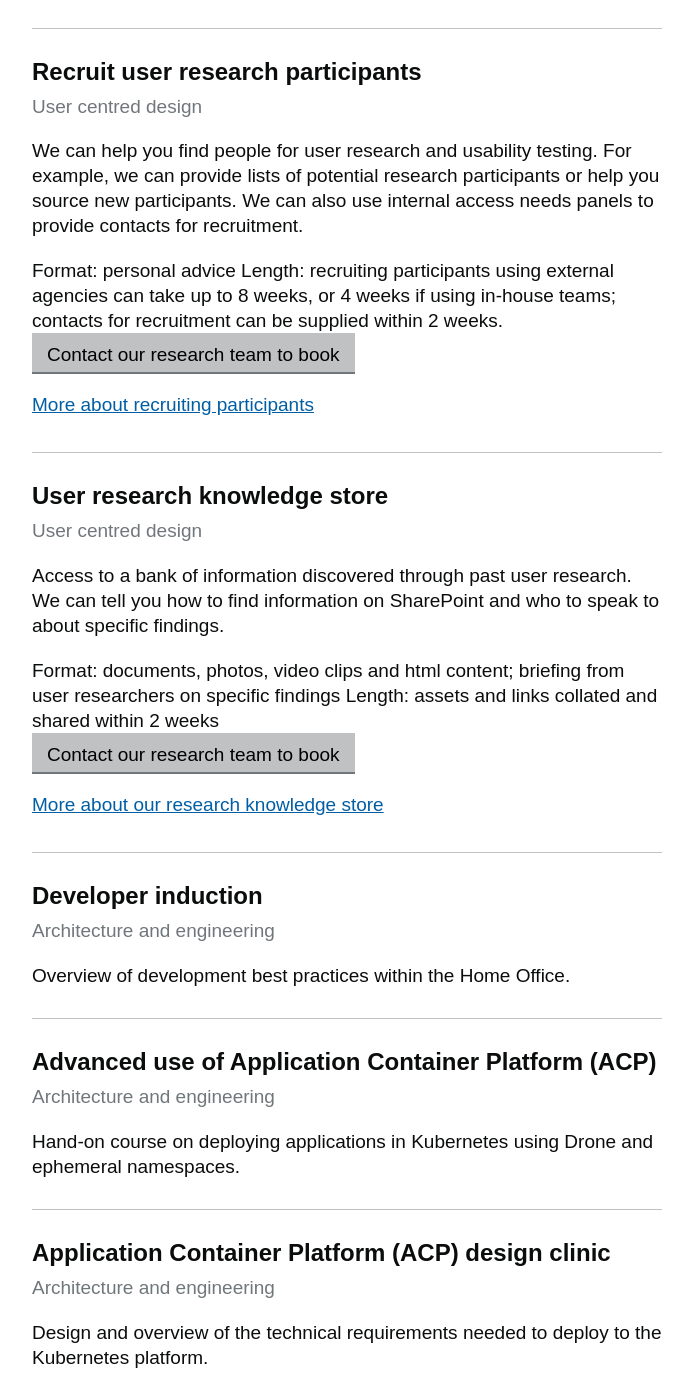
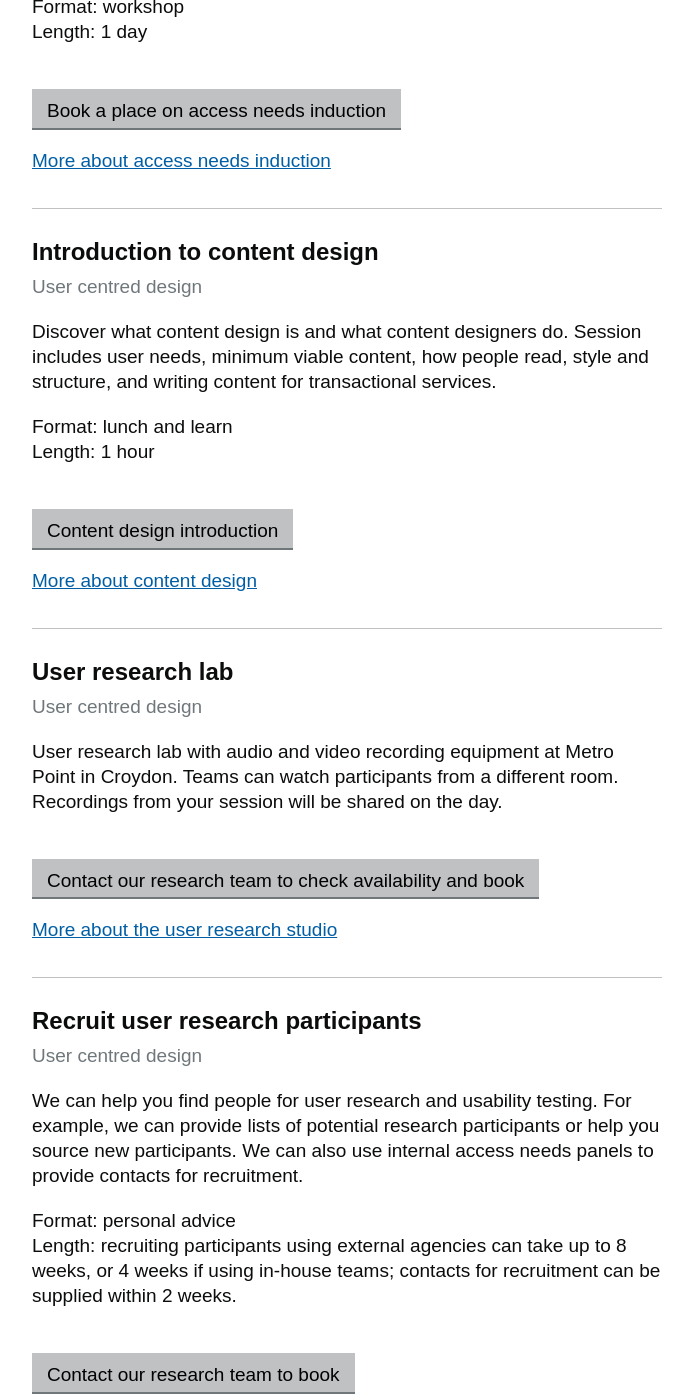
Before and after one commit to Abdul2/coe, a Jekyll site: the page built from index.md, in a window 1280 px wide and 1400 px high, scrolled down 5932 px. Shown: the whole window, without its empty margins (458-1151 px from the left). Built offline with Jekyll 4.4.1, drawn with Linux system fonts in a browser that asks for light colours; some of the changed text lies outside the part shown.

Commit message:
content: more...

```diff
--- a/index.md
+++ b/index.md
@@ -11,8 +11,8 @@ Digital Service Standard
 
 A rehearsal assessment to find weak areas in your service before its GDS assessment. Home Office assessors will give feedback on your presentation and write a report of findings and recommendations.
 
-Format: workshop
-Length: 0.5 day
+<p>Format: workshop<br>
+Length: 0.5 day</p>
 <br>
 <div class="button-secondary"><a href="mailto:CentreOfExcellenceCentral@digital.homeoffice.gov.uk?subject=Book%20an%20assessment%20rehearsal">Book an assessment rehearsal</a></div>
 
@@ -46,8 +46,8 @@ Digital Service Standard
 
 Discover where your service is against the Digital Service Standard. We’ll give you feedback at the end of the session, with advice on developing your service. Follow-up help and advice are also available.
 
-Format: workshop
-Length: 2 to 3 hours
+<p>Format: workshop<br>
+Length: 2 to 3 hours</p>
 <br>
 <div class="button-secondary"><a href="mailto:CentreOfExcellenceCentral@digital.homeoffice.gov.uk?subject=Book%20a%20analysis/healthcheck">Book a service health check</a></div>
 
@@ -78,8 +78,8 @@ Digital Service Standard
 
 An overview of the GDS Digital Service Standard. We’ll explain the 18 criteria and show you how to apply them to your service.
 
-Format: lunch and learn
-Length: 1 hour
+<p>Format: lunch and learn<br>
+Length: 1 hour</p>
 <br>
 <div class="button-secondary"><a href="mailto:CentreOfExcellenceCentral@digital.homeoffice.gov.uk?subject=Book%20a%20standards%induction">Book an intro to standards</a></div>
 
@@ -112,8 +112,8 @@ Service design
 
 Analytics tools such as Google Analytics will be added to your service and you’ll receive training on understanding and using the data generated. For example, you’ll learn how to identify problems in your service or measure how it’s performing. You’ll also receive a written summary and report.
 
-Format: installation of analytics tools plus training session
-Length: 1 day for installation; 2 hours for training session
+<p>Format: installation of analytics tools plus training session<br>
+Length: 1 day for installation; 2 hours for training session</p>
 <br>
 <div class="button-secondary"><a href="mailto:CentreOfExcellenceCentral@digital.homeoffice.gov.uk?subject=Book%20a%20analytics%20consultancy">Book an analytics consultancy</a></div>
 
@@ -145,8 +145,8 @@ Digital Service Standard
 
 Guided team planning workshop. Session includes goal setting, agreeing ways of working, identifying risks and measuring success. You’ll receive a written summary and report. Ongoing support is also available.
 
-Format: workshop
-Length: 1 day
+<p>Format: workshop<br>
+Length: 1 day</p>
 <br>
 <div class="button-secondary"><a href="mailto:CentreOfExcellenceCentral@digital.homeoffice.gov.uk?subject=Book%20a%20planning%20workshop">Book a planning workshop</a></div>
 
@@ -180,8 +180,8 @@ User centred design
 
 Discover if your service meets points 12 and 13 of the Digital Service Standard. Review includes a detailed appraisal of content and interaction design, including styles and patterns.
 
-Format: written report
-Length: report sent within 1 week
+<p>Format: written report<br>
+Length: report sent within 1 week</p>
 <br>
 <div class="button-secondary"><a href="mailto:CentreOfExcellenceCentral@digital.homeoffice.gov.uk?subject=Book%20a%20design%20review">Book a design review</a></div>
 
@@ -213,8 +213,8 @@ User centred design
 
 An overview of user centred design for researchers and designers. Explores overlaps between the professions to ensure a consistent approach to work.
 
-Format: workshop
-Length: 4 hours
+<p>Format: workshop<br>
+Length: 4 hours</p>
 <br>
 <div class="button-secondary"><a href="mailto:CentreOfExcellenceCentral@digital.homeoffice.gov.uk?subject=Book%20a%20design%20review">Book a design review</a></div>
 
@@ -246,8 +246,8 @@ User centred design
 
 Content designers and subject matter experts pair up to write clear and accurate content. Session includes identifying user needs and best practice.
 
-Format: workshop
-Length: 4 hours
+<p>Format: workshop<br>
+Length: 4 hours</p>
 <br>
 <div class="button-secondary"><a href="mailto:CentreOfExcellenceCentral@digital.homeoffice.gov.uk?subject=Book%20a%20pair%20writing%20workshop">Book a pair writing workshop</a></div>
 
@@ -279,7 +279,7 @@ Digital Service Standard
 
 Advice on when to speak to GDS about your service and what to show them. For example, when and how to seek funding approval, support or an assessment.
 
-Format: personal advice
+<p>Format: personal advice</p>
 <br>
 <div class="button-secondary"><a href="mailto:CentreOfExcellenceCentral@digital.homeoffice.gov.uk?subject=Book%20engaging%20with%20GDS">Book engaging GDS</a></div>
 
@@ -310,7 +310,7 @@ Format: personal advice
 User centred design
 {: .meta }
 
-An online library of design patterns to create consistency between Home Office services and GDS designs.
+<p>An online library of design patterns to create consistency between Home Office services and GDS designs.</p>
 <br>
 <div class="button-secondary"><a href="https://home-office-digital-patterns.herokuapp.com/">Our design patterns</a></div>
 
@@ -342,8 +342,8 @@ User centred design
 
 Learn how to use the GDS prototyping kit to create services that are ready to test with users.
 
-Format: workshop
-Length: 2 hours
+<p>Format: workshop<br>
+Length: 2 hours</p>
 <br>
 <div class="button-secondary"><a href="mailto:CentreOfExcellenceCentral@digital.homeoffice.gov.uk?subject=Book%20prototype%20kit%20training">Book kit training</a></div>
 
@@ -407,8 +407,8 @@ Product management
 
 Improve reporting governance by learning how to measure value, estimate cost and track both through delivery.
 
-Format: workshop
-Length: 2 hours
+<p>Format: workshop<br>
+Length: 2 hours</p>
 <br>
 <div class="button-secondary"><a href="mailto:CentreOfExcellenceCentral@digital.homeoffice.gov.uk?subject=Book%20a%20measuring%20values%20workshop">Book a measuring values workshop</a></div>
 
@@ -437,8 +437,8 @@ Accessibility and inclusion
 
 Learn how to build services that meet a range of access needs and satisfy the Equality Act 2010. Workshops include an interactive session with a case study exercise.
 
-Format: workshop
-Length: 1 day
+<p>Format: workshop<br>
+Length: 1 day</p>
 <br>
 <div class="button-secondary"><a href="mailto:CentreOfExcellenceCentral@digital.homeoffice.gov.uk?subject=Place%20on%20access%20needs%20induction">Book a place on access needs induction</a></div>
 
@@ -464,8 +464,8 @@ User centred design
 
 Discover what content design is and what content designers do. Session includes user needs, minimum viable content, how people read, style and structure, and writing content for transactional services.
 
-Format: lunch and learn
-Length: 1 hour
+<p>Format: lunch and learn<br>
+Length: 1 hour</p>
 <br>
 <div class="button-secondary"><a href="mailto:CentreOfExcellenceCentral@digital.homeoffice.gov.uk?subject=Content%20design%20introduction">Content design introduction</a></div>
 
@@ -491,7 +491,7 @@ Length: 1 hour
 User centred design
 {: .meta }
 
-User research lab with audio and video recording equipment at Metro Point in Croydon. Teams can watch participants from a different room. Recordings from your session will be shared on the day.
+<p>User research lab with audio and video recording equipment at Metro Point in Croydon. Teams can watch participants from a different room. Recordings from your session will be shared on the day.</p>
 <br>
 <div class="button-secondary"><a href="mailto:researchservices@digital.homeoffice.gov.uk">Contact our research team to check availability and book</a></div>
 
@@ -520,8 +520,8 @@ User centred design
 
 We can help you find people for user research and usability testing. For example, we can provide lists of potential research participants or help you source new participants. We can also use internal access needs panels to provide contacts for recruitment.
 
-Format: personal advice
-Length: recruiting participants using external agencies can take up to 8 weeks, or 4 weeks if using in-house teams; contacts for recruitment can be supplied within 2 weeks.
+<p>Format: personal advice<br>
+Length: recruiting participants using external agencies can take up to 8 weeks, or 4 weeks if using in-house teams; contacts for recruitment can be supplied within 2 weeks.</p>
 <br>
 <div class="button-secondary"><a href="mailto:researchservices@digital.homeoffice.gov.uk">Contact our research team to book</a></div>
 
@@ -553,8 +553,8 @@ User centred design
 
 Access to a bank of information discovered through past user research. We can tell you how to find information on SharePoint and who to speak to about specific findings.
 
-Format: documents, photos, video clips and html content; briefing from user researchers on specific findings
-Length: assets and links collated and shared within 2 weeks
+<p>Format: documents, photos, video clips and html content; briefing from user researchers on specific findings<br>
+Length: assets and links collated and shared within 2 weeks</p>
 <br>
 <div class="button-secondary"><a href="mailto:researchservices@digital.homeoffice.gov.uk">Contact our research team to book</a></div>
 
```
